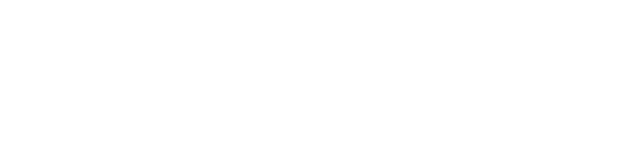
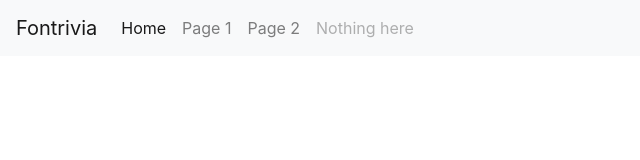
Before and after one commit to isabellepakyishan/ID_Fontrivia_Website, a plain HTML site: page index.html in a window 1280 px wide. Shown: the whole page, without its empty margins (0-640 px from the left). Drawn offline with nearby package versions, Linux system fonts and the light colour scheme.

Commit message:
Added navigation bar to home page

```diff
--- a/index.html
+++ b/index.html
@@ -10,9 +10,49 @@
       integrity="sha384-TX8t27EcRE3e/ihU7zmQxVncDAy5uIKz4rEkgIXeMed4M0jlfIDPvg6uqKI2xXr2"
       crossorigin="anonymous"
     />
-    <title>Document</title>
+    <title>Fontrivia</title>
   </head>
-  <body></body>
+  <body>
+    <nav class="navbar navbar-expand-lg navbar-light bg-light">
+      <a class="navbar-brand" href="index.html">Fontrivia</a>
+      <button
+        class="navbar-toggler"
+        type="button"
+        data-toggle="collapse"
+        data-target="#navbarSupportedContent"
+        aria-controls="navbarSupportedContent"
+        aria-expanded="false"
+        aria-label="Toggle navigation"
+      >
+        <span class="navbar-toggler-icon"></span>
+      </button>
+
+      <div class="collapse navbar-collapse" id="navbarSupportedContent">
+        <ul class="navbar-nav mr-auto">
+          <li class="nav-item active">
+            <a class="nav-link" href="index.html"
+              >Home <span class="sr-only">(current)</span></a
+            >
+          </li>
+          <li class="nav-item">
+            <a class="nav-link" href="#">Page 1</a>
+          </li>
+          <li class="nav-item">
+            <a class="nav-link" href="#">Page 2</a>
+          </li>
+          <li class="nav-item">
+            <a
+              class="nav-link disabled"
+              href="#"
+              tabindex="-1"
+              aria-disabled="true"
+              >Nothing here</a
+            >
+          </li>
+        </ul>
+      </div>
+    </nav>
+  </body>
   <script
     src="https://code.jquery.com/jquery-3.5.1.slim.min.js"
     integrity="sha384-DfXdz2htPH0lsSSs5nCTpuj/zy4C+OGpamoFVy38MVBnE+IbbVYUew+OrCXaRkfj"
```
